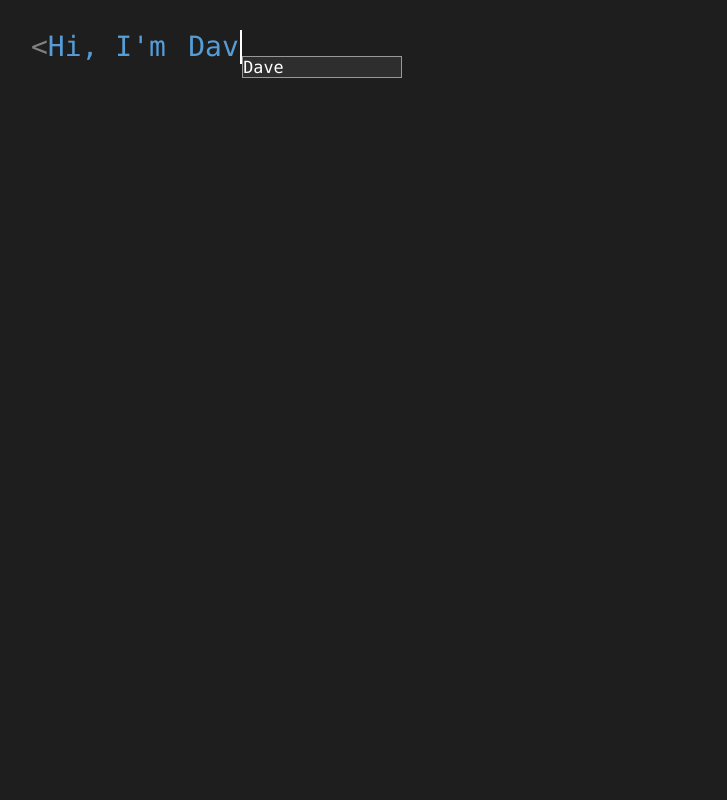
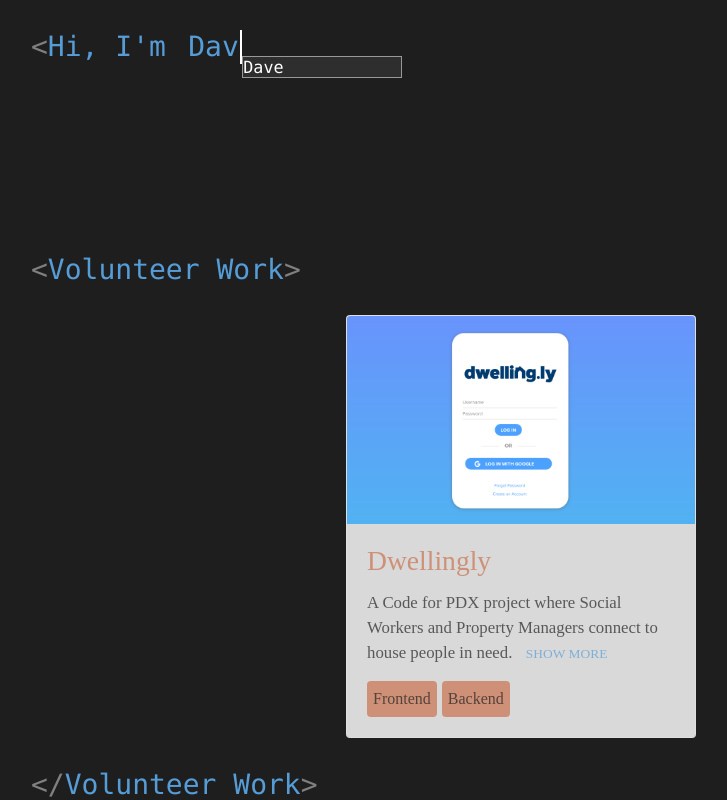
Before and after one commit to DaveTrost/dave-trost, a React (Create React App) app: page / in a window 1280 px wide. Shown: the top 800 px of the page, without its empty margins (119-846 px from the left). Built offline with nearby package versions, Linux system fonts and the light colour scheme; a web font is replaced by a local one.

Commit message:
Add isDisplayed prop to ProjectList. Rename variables in App. Add comments.

```diff
--- a/src/App.tsx
+++ b/src/App.tsx
@@ -11,36 +11,36 @@
 import './App.scss';
 
 const App = () => {
+  const [ref, inView, entry] = useInView({ threshold: .8 });
   const [showContactForm, setShowContactForm] = useState(false);
-  const [showApp, setShowApp] = useState(false);
-  const [ref, inView, entry] = useInView({ threshold: .8 });
+  const [typingDone, setTypingDone] = useState(false);
+
+  /* The useEffect below mimics triggerOnce for the case of exiting the viewport
+    Typically, the useInView({triggerOnce}) modifier is used for this case, but it is sensitized to entering the viewport,
+    and we want to sensitize to the Mission component **exiting** the viewport
+  */
+  useEffect(() => {
+    if(entry && !inView) setTypingDone(true);
+    setTimeout(() => setTypingDone(true), typingAnimationDuration*1000 + 100);
+  }, [entry, inView]);
+
   const openContactForm = () => setShowContactForm(true);
   const closeContactForm = () => setShowContactForm(false);
-
-  useEffect(() => {
-    if(entry && !inView) setShowApp(true);
-    setTimeout(() => setShowApp(true), typingAnimationDuration*1000 + 100);
-  }, [entry, inView]);
 
   return (
     <div className='App'>
       <ContactForm isDisplayed={showContactForm} handleClose={closeContactForm} />
+      {/* This is a hack. Instead, the InView component should be used to wrap the Mission component;
+        and it needs a callback that will execute setTypingDone */}
       <div ref={ref}>
         <Mission />
       </div>
-      {showApp &&
-        <>
-          <ProjectList title='Volunteer Work' projects={volunteerProjects} />
-          <ProjectList title='Projects' projects={personalProjects} />
-          <SkillList />
-          <Bio />
-          <ContactSection handleContactMe={openContactForm} />
-          <Footer />
-        </>
-      }
-      {!showApp &&
-        <div className='fullHeight'></div>
-      }
+      <ProjectList isDisplayed={typingDone} title='Volunteer Work' projects={volunteerProjects} />
+      <ProjectList isDisplayed={typingDone} title='Projects' projects={personalProjects} />
+      <SkillList />
+      <Bio />
+      <ContactSection handleContactMe={openContactForm} />
+      <Footer />
     </div>
   );
 }
--- a/src/containers/ProjectList.tsx
+++ b/src/containers/ProjectList.tsx
@@ -1,21 +1,29 @@
 import React from 'react';
+import { useInView } from 'react-intersection-observer'
+import { IisDisplayed } from '../types/types';
 import ProjectCard, { IProjectCard } from '../components/ProjectCard';
 import { BracketL, BracketR, Slash } from '../components/AngleBrackets';
 import './ProjectList.scss';
 
-export interface IProjectList {
+export interface IProjectList extends IisDisplayed {
   title: string;
   projects: IProjectCard[];
 }
 
-const ProjectList = ({title, projects}: IProjectList) => {
+const ProjectList = ({isDisplayed, title, projects}: IProjectList) => {
+  const [ref, inView] = useInView({ triggerOnce: true, threshold: .1 });
+
   const projectCards = projects.map((props: IProjectCard, i) => (
     <ProjectCard key={i} { ...props } />
   ));
+
   return (
-    <div className='animated fadeInUp appContainer projectContainer'>
+    <div
+      ref={ref}
+      className={`appContainer projectContainer ${(isDisplayed && inView) ? 'animated fadeIn fast' : 'hiddenComponent'}`}
+    >
       <h3 className='monospace'>
-      <BracketL />{title}<BracketR />
+        <BracketL />{title}<BracketR />
       </h3>
       <div className='ProjectList'>
         {projectCards}
--- a/src/types/types.tsx
+++ b/src/types/types.tsx
@@ -7,3 +7,7 @@
 export interface IOnSubmitHandler {
   (event: FormEvent): void;
 }
+
+export interface IisDisplayed {
+  isDisplayed: boolean;
+}
```
